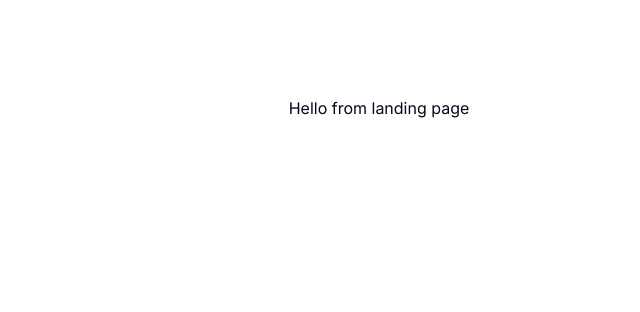
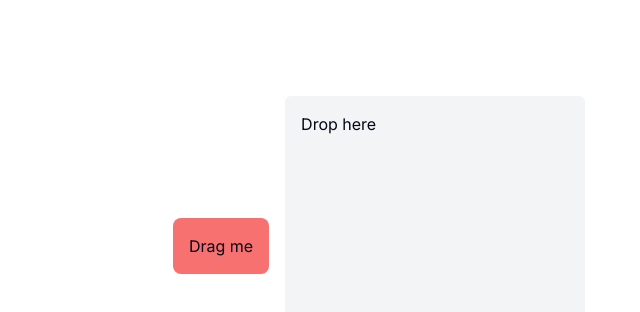
Before and after one commit to Codedwells/Automa, a Next.js app: page / in a window 1280 px wide. Shown: the top 312 px of the page, without its empty margins (261-901 px from the left). Built offline with nearby package versions, Linux system fonts and the light colour scheme.

Commit message:
feat(core): Add dnd kit

```diff
--- a/package.json
+++ b/package.json
@@ -9,6 +9,7 @@
     "lint": "next lint"
   },
   "dependencies": {
+    "@dnd-kit/core": "^6.1.0",
     "@hookform/resolvers": "^3.3.4",
     "@radix-ui/react-accordion": "^1.1.2",
     "@radix-ui/react-label": "^2.0.2",
--- a/src/app/(home)/page.tsx
+++ b/src/app/(home)/page.tsx
@@ -1,5 +1,11 @@
+"use client"
+
+import { DropZone } from '@/components/dnd/drop-zone'
+
 export default function Home() {
-  return (
-    <main className='flex min-h-screen flex-col items-center justify-between p-24'>Hello from landing page</main>
-  )
+	return (
+		<main className='flex min-h-screen flex-col items-center justify-between p-24'>
+			<DropZone />
+		</main>
+	)
 }
--- /dev/null
+++ b/src/components/dnd/draggable.tsx
@@ -0,0 +1,30 @@
+import React from 'react'
+import { useDraggable } from '@dnd-kit/core'
+
+type DraggableProps = {
+	children: React.ReactNode
+	className?: string
+}
+
+export function Draggable({ children, className }: DraggableProps) {
+	const { attributes, listeners, setNodeRef, transform } = useDraggable({
+		id: 'draggable'
+	})
+	const style = transform
+		? {
+				transform: `translate3d(${transform.x}px, ${transform.y}px, 0)`
+			}
+		: undefined
+
+	return (
+		<div
+			ref={setNodeRef}
+			style={style}
+			{...listeners}
+			{...attributes}
+			className={className}
+		>
+			{children}
+		</div>
+	)
+}
--- /dev/null
+++ b/src/components/dnd/drop-zone.tsx
@@ -0,0 +1,28 @@
+import React, { useState } from 'react'
+import { DndContext, DragEndEvent } from '@dnd-kit/core'
+import { Draggable } from './draggable'
+import { Droppable } from './droppable'
+
+export function DropZone() {
+	const [isDropped, setIsDropped] = useState(false)
+	const draggableMarkup = (
+		<Draggable className='rounded-lg bg-red-400 p-4'>Drag me</Draggable>
+	)
+
+	return (
+		<DndContext onDragEnd={handleDragEnd}>
+			<div className='flex items-center gap-4'>
+				{!isDropped ? draggableMarkup : null}
+				<Droppable className='border-red h-[300px] w-[300px] items-center justify-center rounded-md border-dashed border-black bg-gray-100 p-4'>
+					{isDropped ? draggableMarkup : 'Drop here'}
+				</Droppable>
+			</div>
+		</DndContext>
+	)
+
+	function handleDragEnd(event: DragEndEvent) {
+		if (event.over && event.over.id === 'droppable') {
+			setIsDropped(true)
+		}
+	}
+}
--- /dev/null
+++ b/src/components/dnd/droppable.tsx
@@ -0,0 +1,22 @@
+import React from 'react'
+import { useDroppable } from '@dnd-kit/core'
+
+type DroppableProps = {
+	children: React.ReactNode
+    className?: string
+}
+
+export function Droppable({ children, className }: DroppableProps) {
+	const { isOver, setNodeRef } = useDroppable({
+		id: 'droppable'
+	})
+	const style = {
+		color: isOver ? 'green' : undefined
+	}
+
+	return (
+		<div ref={setNodeRef} style={style} className={className}>
+			{children}
+		</div>
+	)
+}
```
Also changed, not shown: 1 other file (tests, documents, lock files or other folders).
